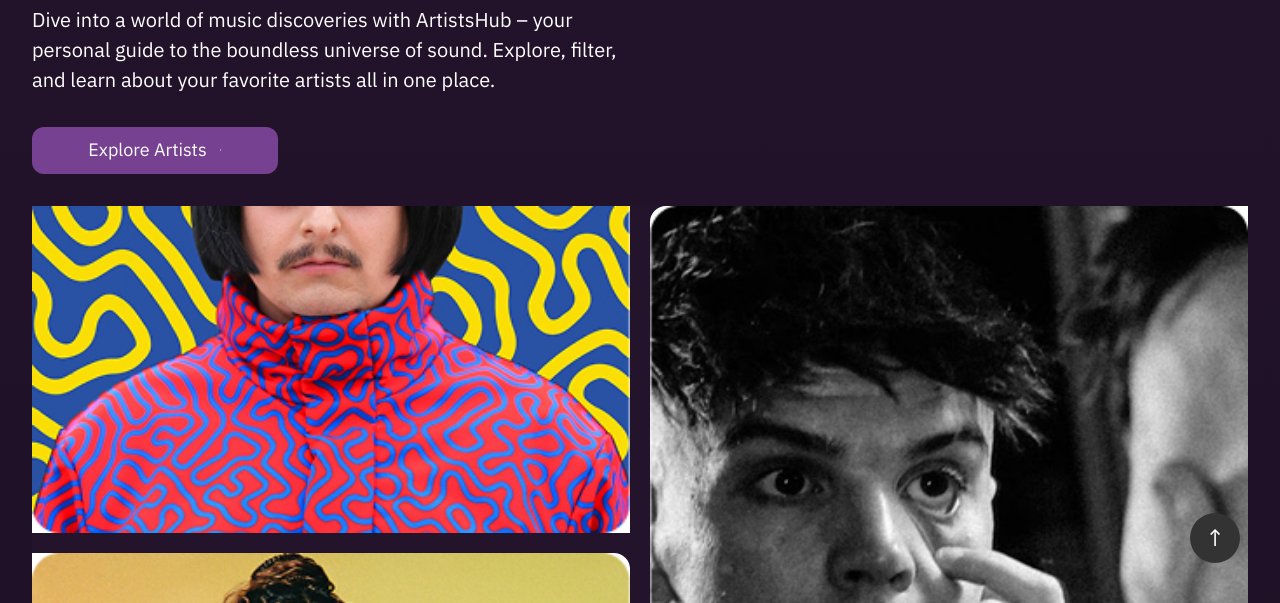
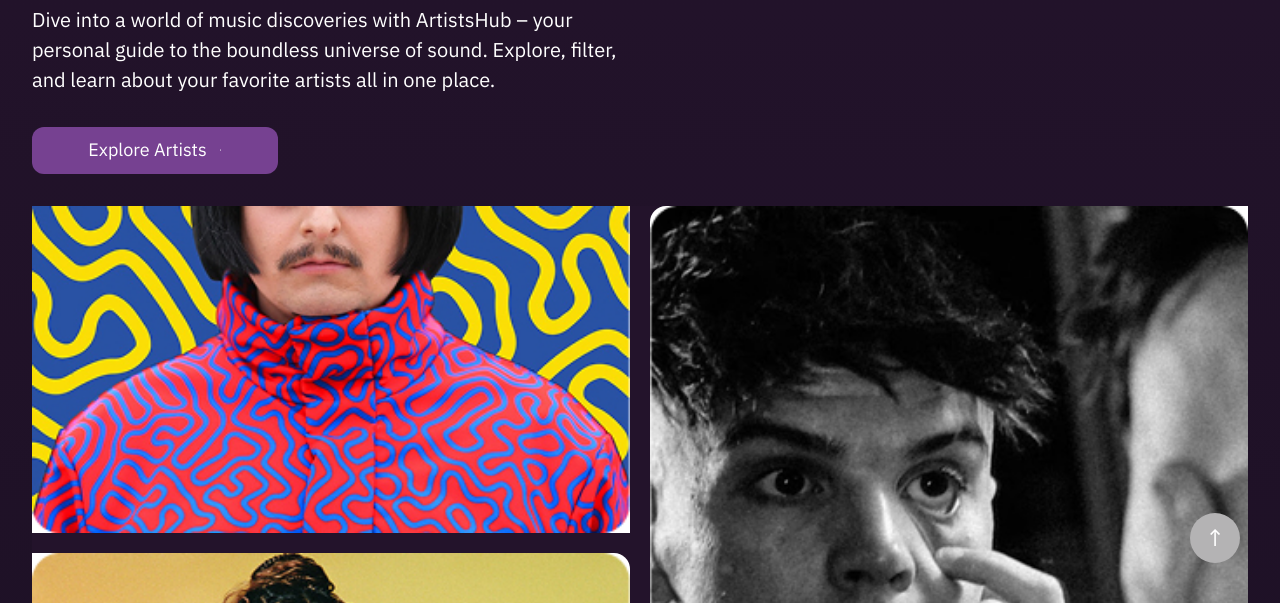
Before and after one commit to ZVyacheslavV/developers-orchestra-project, a website built with Vite: page src/index.html in a window 1280 px wide. Shown: the part 197-800 px from the top of the page. Built offline with nearby package versions, Linux system fonts and the light colour scheme; no server answers; files whose address does not match are found by name; what izitoast would draw is missing.

Commit message:
all files

```diff
--- a/src/css/button-up.css
+++ b/src/css/button-up.css
@@ -6,11 +6,11 @@
   height: 50px;
   border: none;
   border-radius: 50%;
-  background-color: #333; /* тёмный фон */
+  background-color: #b4b3b4;
   color: white;
   font-size: 24px;
   cursor: pointer;
-  display: none; /* по умолчанию скрыта */
+  display: none;
   align-items: center;
   justify-content: center;
   z-index: 1000;
```
